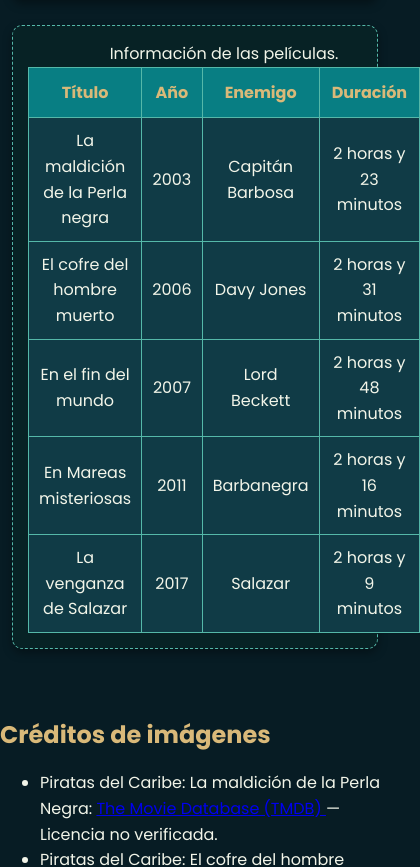
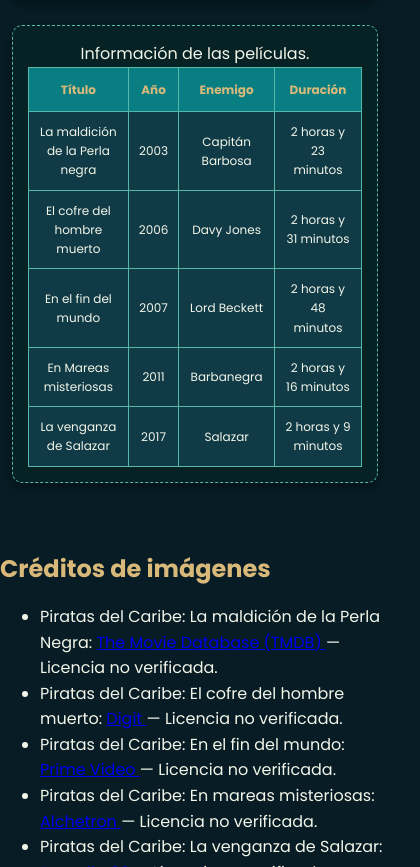
Before and after one commit to clearlyyy2006-commits/piratas-del-caribe, a plain HTML site: page peliculas.html in a window 390 px wide. Shown: the part 3265-4132 px from the top of the page, 420 px wide, since content can reach past the window. Drawn offline with Linux system fonts and the light colour scheme; a web font is replaced by a local one.

Commit message:
Add files via upload

```diff
--- a/style.css
+++ b/style.css
@@ -137,6 +137,11 @@ img {
     .contenedor-peliculas article:last-child {
         grid-column: 1;
     }
+
+    table th, table td {
+        padding: 5px;
+        font-size: 12px;
+    }
 }
 @media (prefers-reduced-motion: reduce) {
     article {
```
